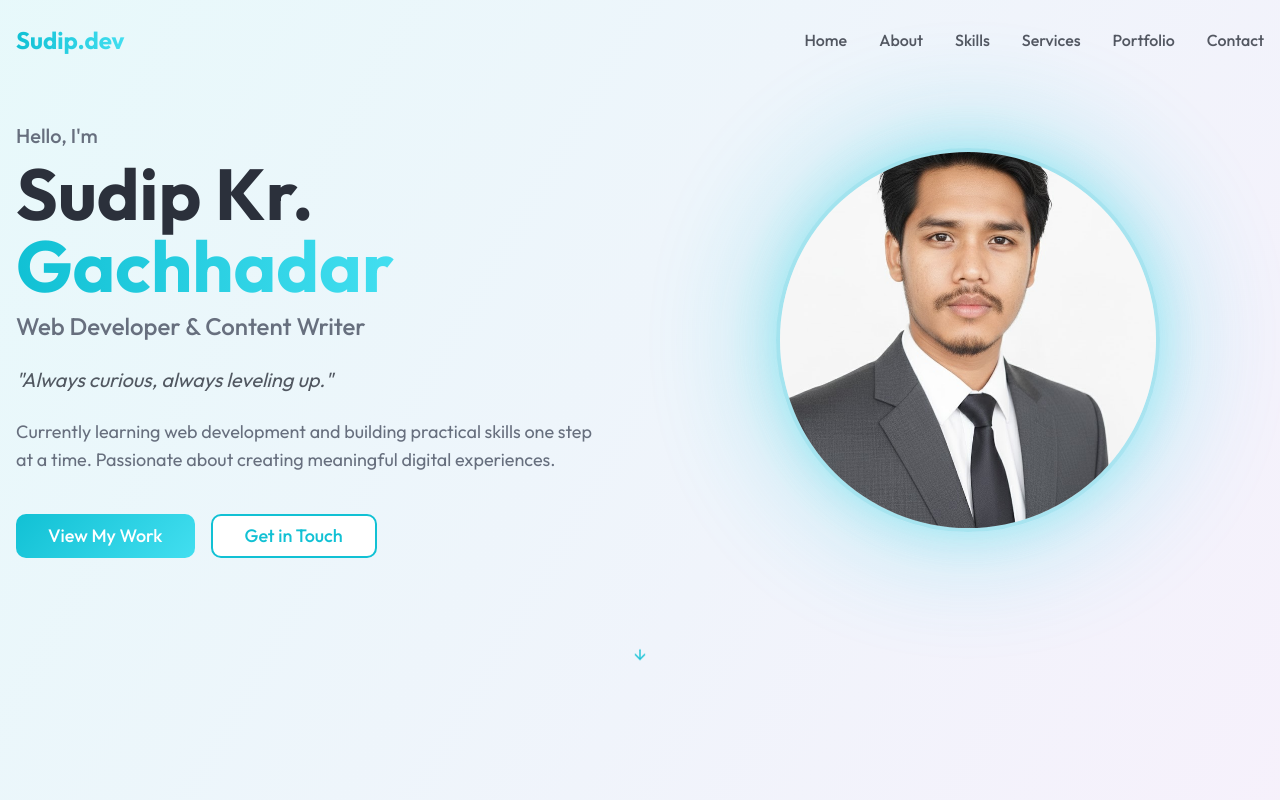
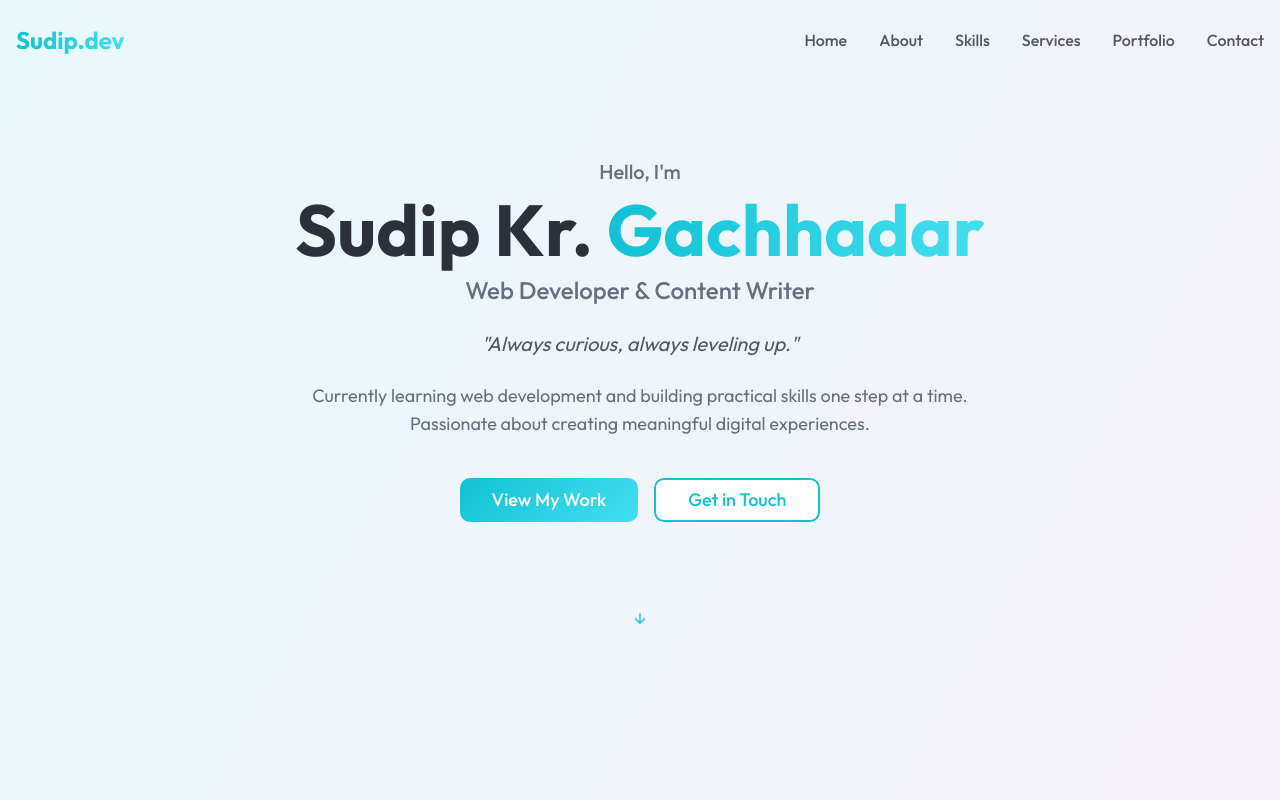
Before and after one commit to Ryuki-XD/Ryuki-XD.github.io, a React (Vite) app: page / in a window 1280 px wide. Shown: the top 800 px of the page. Built offline with nearby package versions, Linux system fonts and the light colour scheme; the HTML template or start-up script is replaced by a standard one.

Commit message:
Remove profile photo from hero section

```diff
--- a/src/components/Hero.tsx
+++ b/src/components/Hero.tsx
@@ -1,6 +1,5 @@
 import { Button } from "@/components/ui/button";
 import { ArrowDown } from "lucide-react";
-import profileImage from "@/assets/profile-picture.jpg";
 
 const Hero = () => {
   const scrollToSection = (sectionId: string) => {
@@ -14,8 +13,8 @@ const Hero = () => {
       className="min-h-screen flex items-center justify-center pt-16 md:pt-0 bg-gradient-hero"
     >
       <div className="container mx-auto px-4 py-12 md:py-20">
-        <div className="flex flex-col lg:flex-row items-center gap-8 lg:gap-16">
-          <div className="flex-1 text-center lg:text-left space-y-6 animate-fade-in order-2 lg:order-1">
+        <div className="flex flex-col items-center">
+          <div className="text-center space-y-6 animate-fade-in max-w-3xl">
             <div className="space-y-2">
               <p className="text-muted-foreground text-lg md:text-xl font-medium">
                 Hello, I'm
@@ -28,17 +27,17 @@ const Hero = () => {
               </p>
             </div>
 
-            <p className="text-lg md:text-xl text-foreground/80 max-w-2xl mx-auto lg:mx-0 italic">
+            <p className="text-lg md:text-xl text-foreground/80 max-w-2xl mx-auto italic">
               "Always curious, always leveling up."
             </p>
 
-            <p className="text-base md:text-lg text-muted-foreground max-w-2xl mx-auto lg:mx-0">
+            <p className="text-base md:text-lg text-muted-foreground max-w-2xl mx-auto">
               Currently learning web development and building practical skills
               one step at a time. Passionate about creating meaningful digital
               experiences.
             </p>
 
-            <div className="flex flex-col sm:flex-row gap-4 justify-center lg:justify-start pt-4">
+            <div className="flex flex-col sm:flex-row gap-4 justify-center pt-4">
               <Button
                 size="lg"
                 className="bg-gradient-primary hover:opacity-90 transition-opacity text-base md:text-lg px-8 hover-glow"
@@ -54,17 +53,6 @@ const Hero = () => {
               >
                 Get in Touch
               </Button>
-            </div>
-          </div>
-
-          <div className="flex-1 flex justify-center order-1 lg:order-2 animate-scale-in">
-            <div className="relative">
-              <div className="absolute inset-0 bg-gradient-primary rounded-full blur-3xl opacity-30 animate-pulse"></div>
-              <img
-                src={profileImage}
-                alt="Sudip Kr. Gachhadar"
-                className="relative w-64 h-64 md:w-80 md:h-80 lg:w-96 lg:h-96 rounded-full object-cover shadow-glow border-4 border-primary/20"
-              />
             </div>
           </div>
         </div>
```
Also changed, not shown: src/assets/profile-picture.jpg (deleted).
